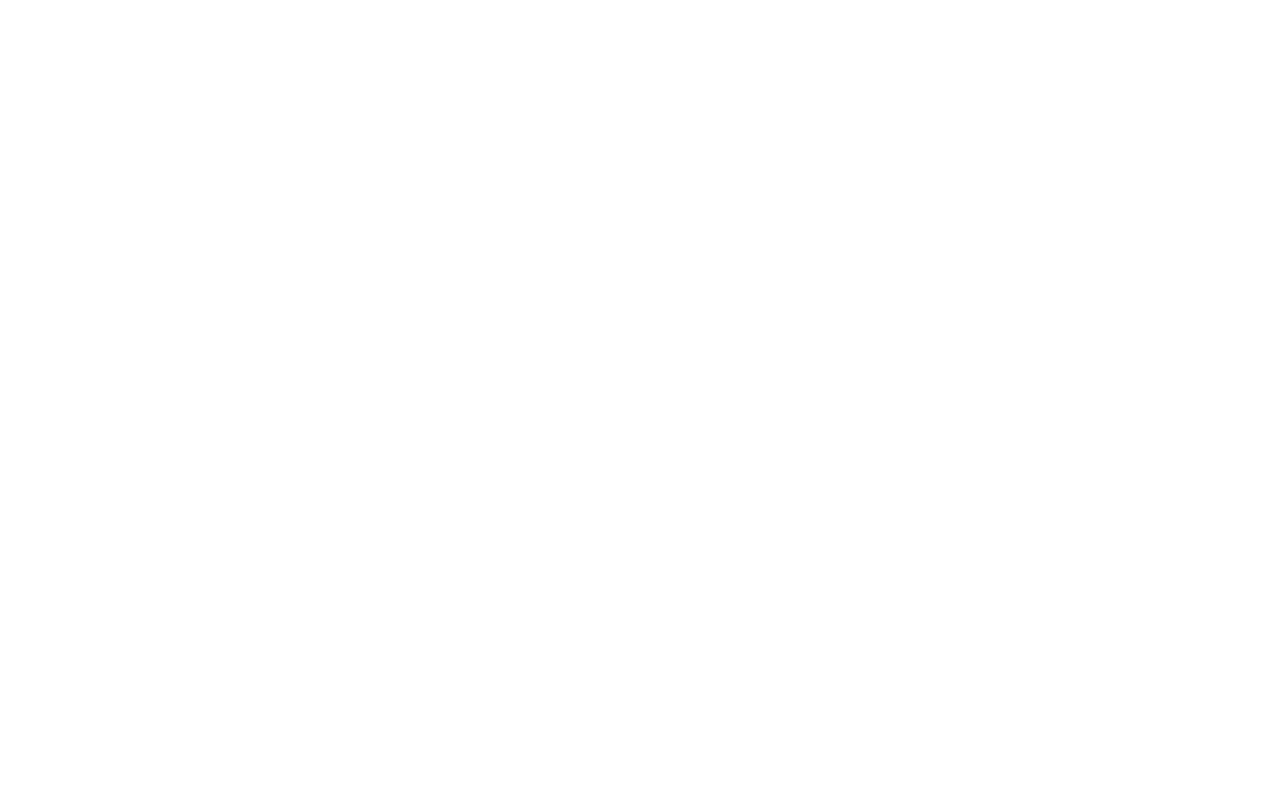
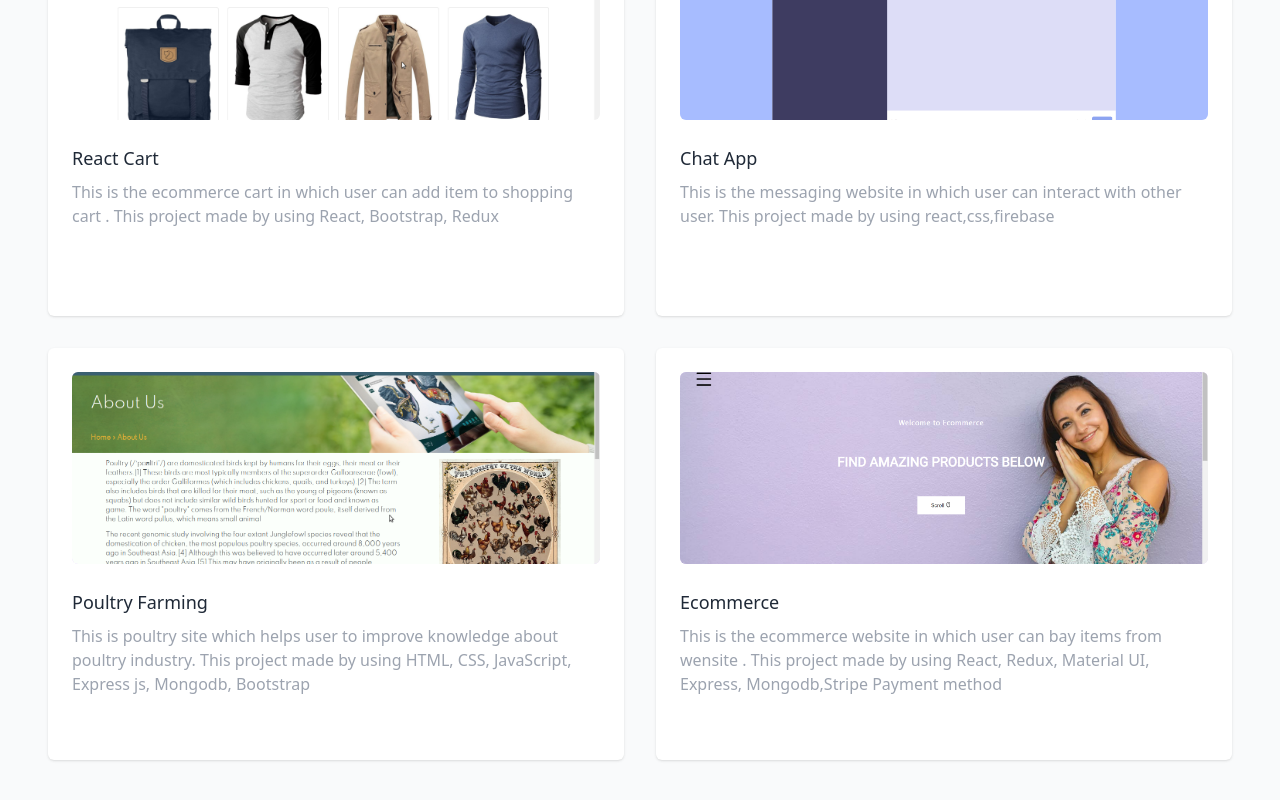
Before and after one commit to vinodjarare/Next-Portfolio, a Next.js app: page /works in a window 1280 px wide. Shown: the part 810-1610 px from the top of the page. Before the commit the page ends 800 px from the top, so only its background shows below. Built offline with nearby package versions, Linux system fonts and the light colour scheme.

Commit message:
added works page

```diff
--- /dev/null
+++ b/app/components/WorkItem.jsx
@@ -0,0 +1,41 @@
+import Image from "next/image";
+import Link from "next/link";
+import { FaRegEye } from "react-icons/fa";
+
+const WorkItem = (props) => {
+  const { image, title, link, description } = props.portfolio;
+  return (
+    <div className="w-full lg:w-1/2">
+      <div className="my-4 md:mx-4 shadow p-6 rounded-md bg-white group hover:shadow-md">
+        <div className="relative mb-6 w-full h-48 bg-purple-200 rounded-md overflow-hidden">
+          <Image
+            src={image}
+            width={100}
+            height={100}
+            widt
+            alt="coverImage"
+            className="w-full h-full object-cover object-center"
+          />
+          <div className="absolute opacity-0 transition duration-200 bg-purple-100 bg-opacity-80 w-full flex items-center justify-center h-full left-0 top-0 group-hover:opacity-100 group-hover:visible">
+            <ul className="flex flex-wrap">
+              <li className="m-2">
+                <Link
+                  href={link}
+                  target="_blank"
+                  rel="noreferrer"
+                  className="w-12 h-10 text-xl text-purple-600 flex items-center justify-center border-2 border-purple-600 rounded hover:text-white hover:bg-purple-600"
+                >
+                  <FaRegEye />
+                </Link>
+              </li>
+            </ul>
+          </div>
+        </div>
+        <h3 className="text-lg font-medium text-gray-800 mb-2">{title}</h3>
+        <p className="text-gray-400 lg:h-32 xl:h-28">{description}</p>
+      </div>
+    </div>
+  );
+};
+
+export default WorkItem;
--- a/app/works/page.jsx
+++ b/app/works/page.jsx
@@ -1,5 +1,49 @@
+import WorkItem from "../components/WorkItem";
+
 const page = () => {
-  return <div>page</div>;
+  const portfolioData = [
+    {
+      id: 1,
+      image: "/portfolio/fake-store.png",
+      title: "React Cart",
+      link: "https://github.com/vinodjarare/",
+      description:
+        "This is the ecommerce cart in which user can add item to shopping cart . This project made by using  React, Bootstrap, Redux",
+    },
+    {
+      id: 2,
+      image: "/portfolio/react-chat.png",
+      title: "Chat App",
+      link: "https://github.com/vinodjarare/",
+      description:
+        "This is the messaging website in which  user can interact with other user. This project made by using react,css,firebase",
+    },
+    {
+      id: 3,
+      image: "/portfolio/poultry.png",
+      title: "Poultry Farming",
+      link: "https://github.com/vinodjarare/",
+      description:
+        "This is poultry site which helps user to improve knowledge about poultry industry. This project made by using HTML, CSS, JavaScript, Express js, Mongodb, Bootstrap",
+    },
+    {
+      id: 4,
+      image: "/portfolio/ecommerce.png",
+      title: "Ecommerce",
+      link: "https://github.com/vinodjarare/",
+      description:
+        "This is the ecommerce website in which user can bay items from wensite . This project made by using  React, Redux, Material UI, Express, Mongodb,Stripe Payment method",
+    },
+  ];
+  return (
+    <section className="pb-10">
+      <div className="flex flex-wrap md:px-4">
+        {portfolioData.map((portfolio, id) => (
+          <WorkItem portfolio={portfolio} key={id} />
+        ))}
+      </div>
+    </section>
+  );
 };
 
 export default page;
```
